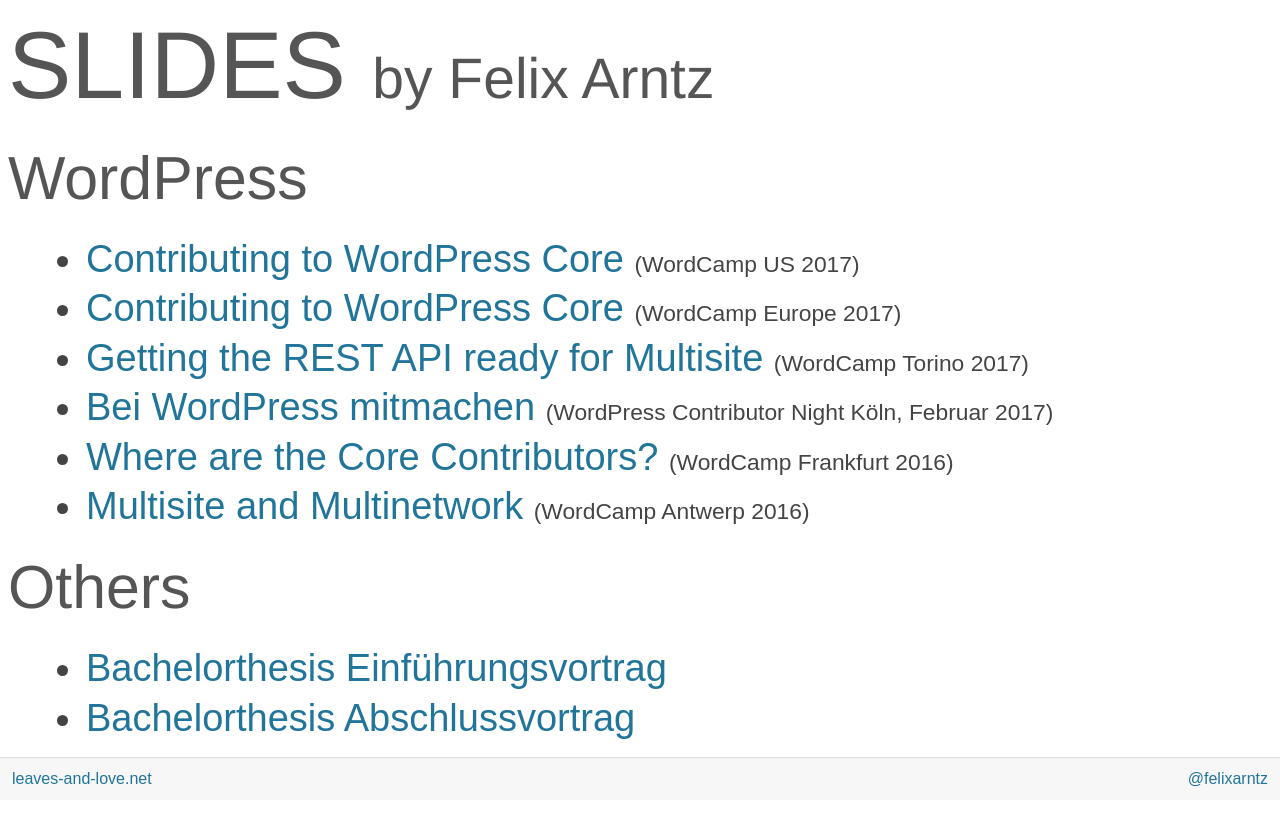
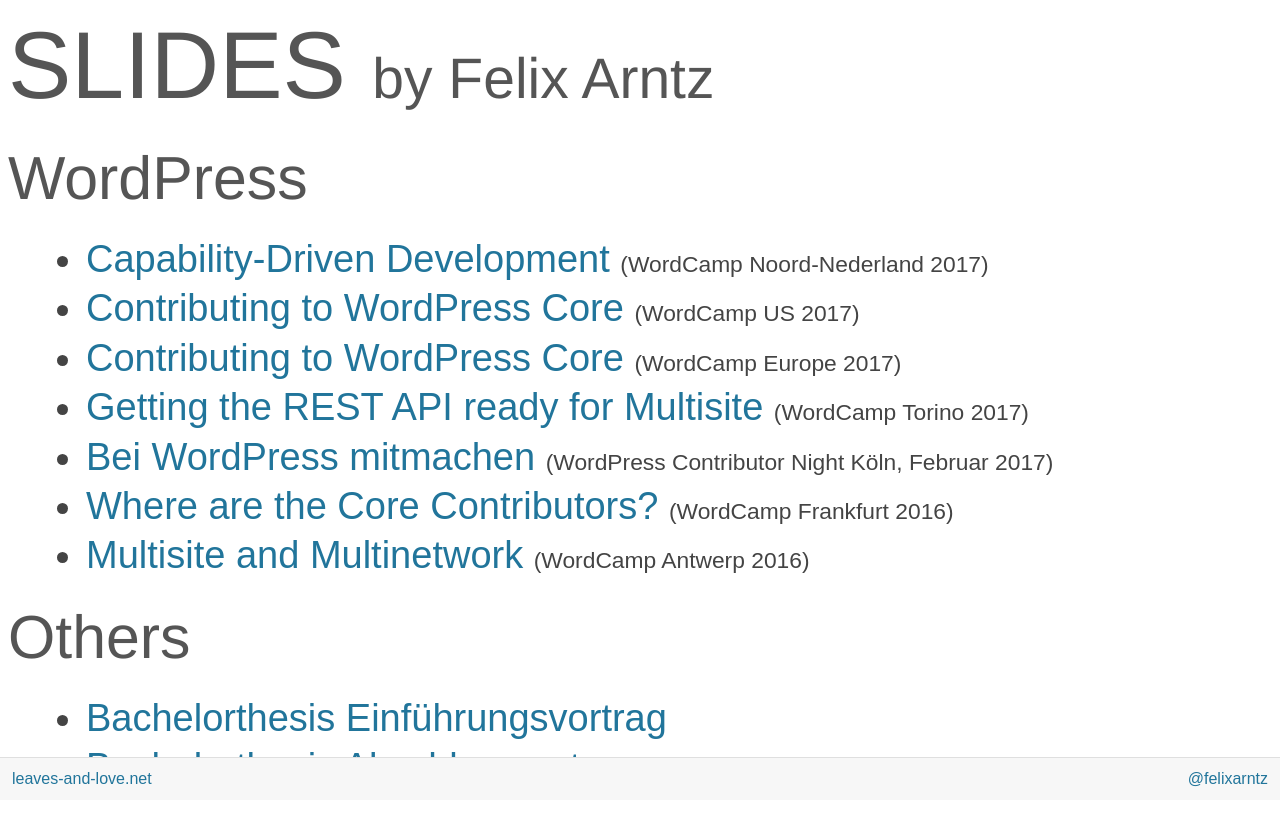
Before and after one commit to felixarntz/slides, a website: page index.html in a window 1280 px wide. Drawn offline with Linux system fonts and the light colour scheme.

Commit message:
Publish new presentation.

```diff
--- a/index.html
+++ b/index.html
@@ -47,6 +47,10 @@
 					</h2>
 
 					<ul>
+						<li>
+							<a href="/capability-driven-development/">Capability-Driven Development</a>
+							<small>(WordCamp Noord-Nederland 2017)</small>
+						</li>
 						<li>
 							<a href="/contributing-to-wordpress-core-wcus-2017/">Contributing to WordPress Core</a>
 							<small>(WordCamp US 2017)</small>
```
Also changed, not shown: capability-driven-development/index.html (+0 -1 lines).
